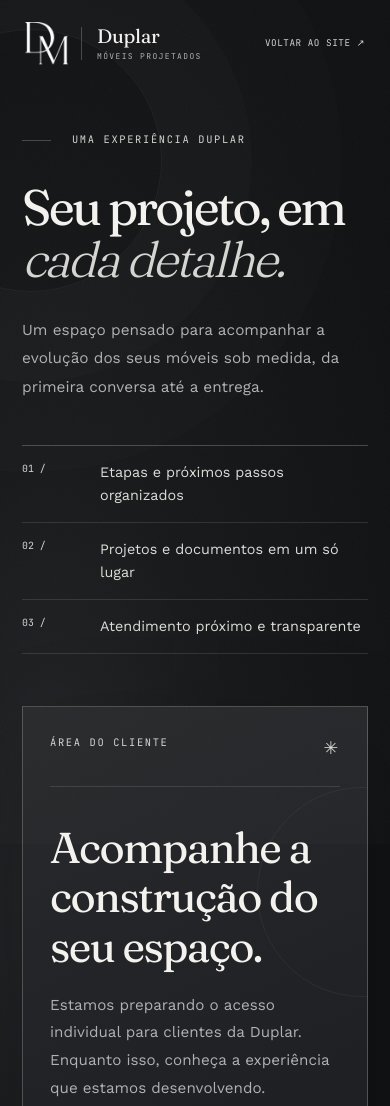
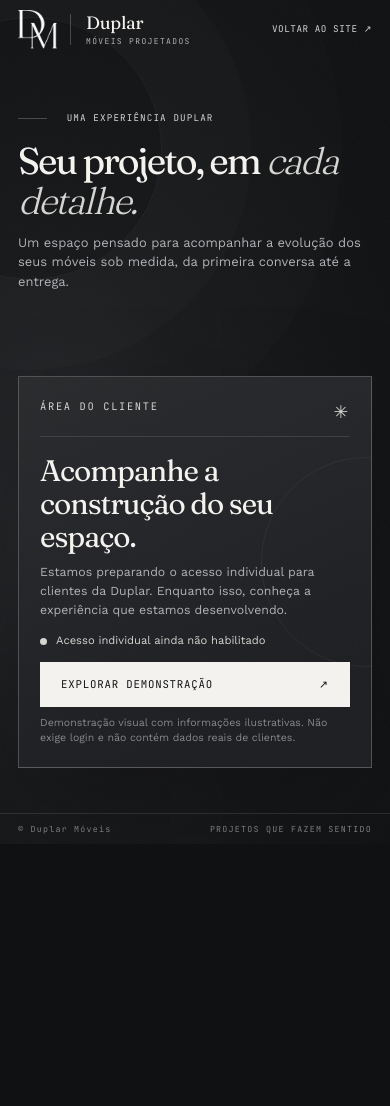
Before and after one commit to Izaque384/Duplar-Moveis, a plain HTML site: page cliente/index.html in a window 390 px wide. Shown: the top 1106 px of the page. After the commit the page ends 844 px from the top, so only its background shows below. Drawn offline with nearby package versions, Linux system fonts and the light colour scheme.

Commit message:
style(client): fit entry presentation within one viewport on desktop and mobile

```diff
--- a/cliente/styles.css
+++ b/cliente/styles.css
@@ -76,3 +76,166 @@
   .portal-footer{padding:23px 18px;display:block}.portal-footer>span{display:block}.portal-footer>span+span{margin-top:9px}
 }
 @media(prefers-reduced-motion:reduce){*,*::before,*::after{animation:none!important;transition:none!important;scroll-behavior:auto!important}}
+
+
+/* ==========================================================
+   Entrada da área do cliente — composição em uma tela (100svh)
+   Compacta a apresentação sem cortar informações importantes.
+   A navegação interna do portal permanece independente.
+   ========================================================== */
+.entry-screen {
+  height: 100svh;
+  min-height: 100svh;
+  max-height: 100svh;
+  overflow: hidden;
+}
+.entry-header {
+  flex: 0 0 auto;
+  margin: 0 auto;
+  padding: clamp(12px, 2.5svh, 24px) clamp(22px, 5vw, 80px);
+}
+.entry-layout {
+  flex: 1 1 auto;
+  min-height: 0;
+  padding: clamp(14px, 3svh, 34px) clamp(22px, 5vw, 80px);
+  gap: clamp(24px, 5.5vw, 92px);
+}
+.entry-copy h1 {
+  font-size: clamp(3rem, 5.3vw, 6.2rem);
+  line-height: 1.04;
+  max-width: 12ch;
+  margin: clamp(12px, 2.5svh, 24px) 0;
+}
+.entry-lead {
+  font-size: clamp(.88rem, 1.15vw, 1.05rem);
+  line-height: 1.65;
+  margin-bottom: clamp(16px, 2.6svh, 28px);
+}
+.entry-values > div {
+  padding: clamp(7px, 1svh, 11px) 0;
+  gap: 13px;
+}
+.entry-values p { font-size: .84rem; }
+.entry-card { padding: clamp(23px, 3.1vw, 44px); }
+.entry-card .card-kicker { padding-bottom: clamp(10px, 1.6svh, 17px); }
+.entry-card h2 {
+  font-size: clamp(2rem, 2.85vw, 3.45rem);
+  line-height: 1.12;
+  max-width: 15ch;
+  margin: clamp(17px, 3.2svh, 30px) 0 13px;
+}
+.entry-card > p:not(.entry-disclaimer) {
+  font-size: .88rem;
+  line-height: 1.65;
+  margin-bottom: clamp(12px, 2.2svh, 20px);
+}
+.access-state { margin-bottom: clamp(10px, 1.8svh, 18px); }
+.entry-card .primary-action { min-height: 48px; margin-bottom: 11px; }
+.entry-disclaimer { font-size: .69rem; line-height: 1.5; }
+.entry-footer {
+  flex: 0 0 auto;
+  padding: clamp(8px, 1.6svh, 14px) clamp(22px, 5vw, 80px);
+}
+
+@media (max-width: 1080px) and (min-width: 761px) {
+  .entry-layout {
+    grid-template-columns: minmax(0, 1fr) minmax(0, .86fr);
+    gap: clamp(20px, 3vw, 38px);
+  }
+  .entry-copy h1 { font-size: clamp(3rem, 5.2vw, 4.8rem); }
+  .entry-card h2 { font-size: clamp(2rem, 3.2vw, 2.9rem); }
+}
+@media (max-width: 760px) {
+  .entry-header { padding: clamp(12px, 2svh, 20px) clamp(19px, 5vw, 30px); }
+  .entry-layout {
+    grid-template-columns: minmax(0, 1fr);
+    gap: clamp(12px, 2.4svh, 22px);
+    padding: clamp(10px, 2svh, 19px) clamp(19px, 5vw, 30px);
+  }
+  .entry-copy h1 {
+    font-size: clamp(2.45rem, 8vw, 3.5rem);
+    max-width: 18ch;
+    line-height: 1.07;
+    margin: clamp(7px, 1.5svh, 13px) 0;
+  }
+  .entry-copy .eyebrow { font-size: .58rem; letter-spacing: .12em; }
+  .entry-lead {
+    max-width: 590px;
+    font-size: .86rem;
+    line-height: 1.53;
+    margin-bottom: 0;
+  }
+  /* Os três benefícios aparecem no painel; não precisam repetir-se no mobile. */
+  .entry-values { display: none; }
+  .entry-card {
+    max-width: none;
+    padding: clamp(18px, 3.2svh, 30px);
+  }
+  .entry-card .card-kicker { padding-bottom: 10px; }
+  .entry-card h2 {
+    font-size: clamp(1.95rem, 5.3vw, 2.7rem);
+    max-width: 19ch;
+    margin: clamp(12px, 2svh, 20px) 0 10px;
+  }
+  .entry-card > p:not(.entry-disclaimer) {
+    max-width: 580px;
+    font-size: .81rem;
+    line-height: 1.52;
+    margin-bottom: 13px;
+  }
+  .access-state { margin-bottom: 12px; font-size: .7rem; }
+  .entry-card .primary-action { min-height: 45px; margin-bottom: 9px; }
+  .entry-disclaimer { font-size: .66rem; line-height: 1.42; }
+  .entry-footer {
+    padding: clamp(8px, 1.4svh, 13px) clamp(19px, 5vw, 30px);
+  }
+}
+@media (max-width: 480px) {
+  .entry-header { padding: 10px 18px; }
+  .entry-header .brand-lockup img { width: 39px; height: 39px; }
+  .entry-header .brand-name { font-size: 1.12rem; }
+  .entry-layout { padding: 10px 18px; gap: clamp(10px, 2svh, 17px); }
+  .entry-copy h1 {
+    font-size: clamp(2.3rem, 9.6vw, 2.9rem);
+    line-height: 1.06;
+  }
+  .entry-lead { font-size: .81rem; line-height: 1.48; }
+  .entry-card { padding: clamp(16px, 2.5svh, 22px); }
+  .entry-card h2 { font-size: clamp(1.85rem, 7vw, 2.25rem); }
+  .entry-card > p:not(.entry-disclaimer) { font-size: .77rem; }
+  .entry-footer { padding: 9px 18px; }
+}
+@media (max-height: 700px) {
+  .entry-header { padding-top: 8px; padding-bottom: 8px; }
+  .entry-header .brand-lockup img { height: 35px; width: 35px; }
+  .entry-layout { padding-top: 7px; padding-bottom: 7px; gap: 11px; }
+  .entry-copy h1 {
+    font-size: clamp(2.05rem, min(5.2vw, 6svh), 3.4rem);
+    line-height: 1.02;
+    margin: 7px 0;
+  }
+  .entry-lead { font-size: .77rem; line-height: 1.42; margin: 0; }
+  .entry-values { display: none; }
+  .entry-card { padding: clamp(14px, 2svh, 21px); }
+  .entry-card .card-kicker { padding-bottom: 7px; }
+  .entry-card h2 {
+    font-size: clamp(1.7rem, 4.7svh, 2.35rem);
+    margin: 9px 0 7px;
+    line-height: 1.08;
+  }
+  .entry-card > p:not(.entry-disclaimer) { display: none; }
+  .access-state { font-size: .66rem; margin-bottom: 9px; }
+  .entry-card .primary-action { min-height: 41px; margin-bottom: 7px; }
+  .entry-disclaimer { font-size: .63rem; line-height: 1.35; }
+  .entry-footer { padding-top: 7px; padding-bottom: 7px; }
+}
+/* Em paisagem muito baixa ou zoom extremo, rolagem é preferível a cortar o CTA. */
+@media (max-height: 510px) {
+  .entry-screen {
+    height: auto;
+    min-height: 100svh;
+    max-height: none;
+    overflow-y: auto;
+  }
+  .entry-layout { padding-top: 13px; padding-bottom: 13px; }
+}
```
